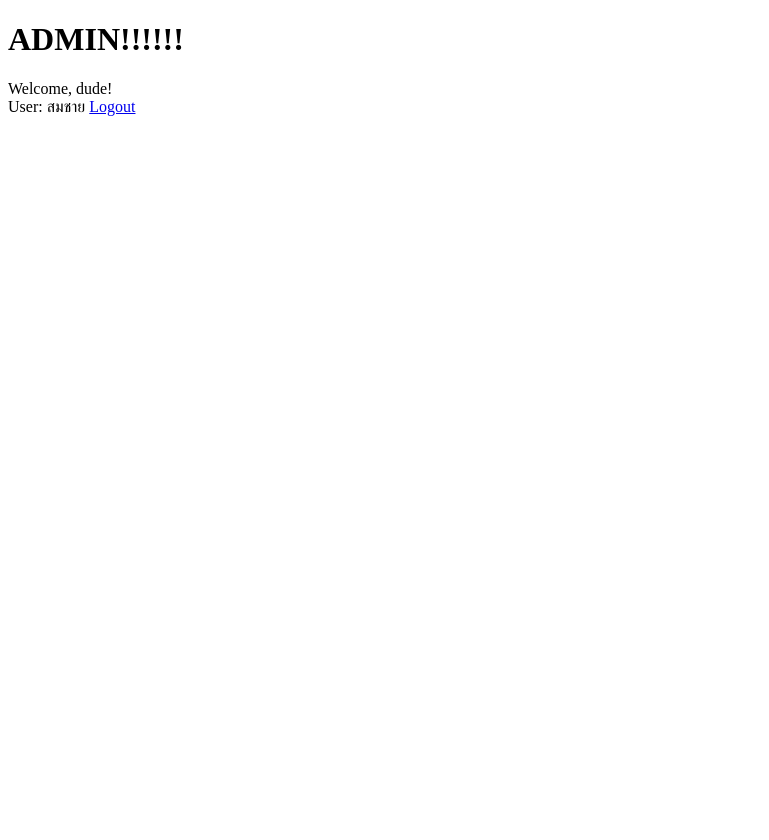
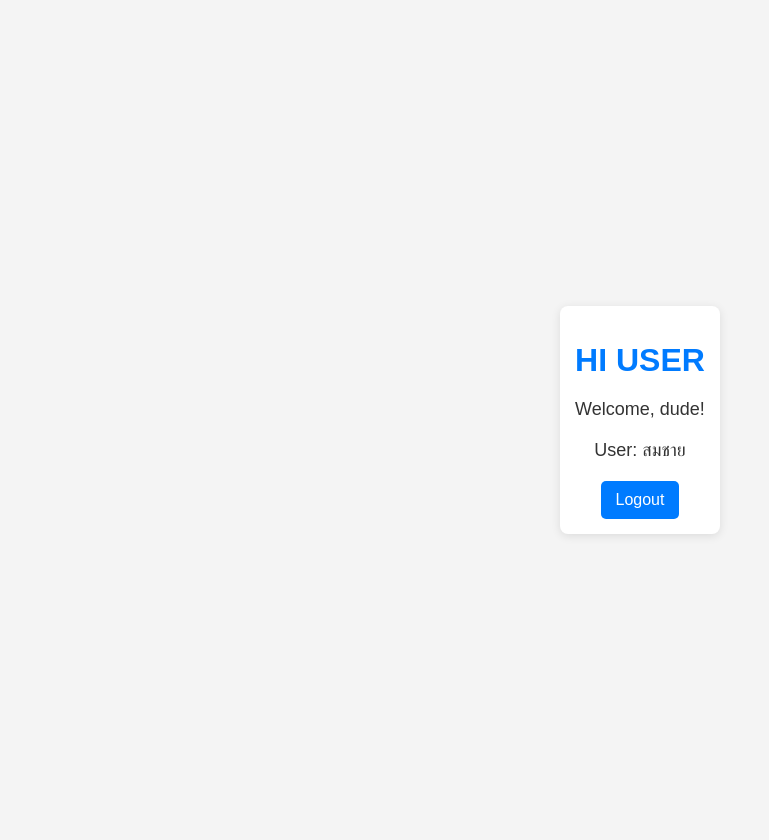
Before and after one commit to plaakhang/WEDDESIGN, a PHP site: page /page_user.php in a window 1280 px wide. Shown: the whole page, without its empty margins (0-769 px from the left). Before the commit the page ends 116 px from the top, so only its background shows below. Run offline with PHP 8.4, Linux system fonts and the light colour scheme; a user stored in the database is signed in.

Commit message:
ver.1.2.4

```diff
--- a/page_user.php
+++ b/page_user.php
@@ -9,15 +9,67 @@ if (!isset($_SESSION['status']) || $_SESSION['status'] !== 'user') {
 
 <!DOCTYPE html>
 <html lang="en">
+
 <head>
     <meta charset="UTF-8">
     <meta name="viewport" content="width=device-width, initial-scale=1.0">
     <title>User PAGE</title>
+    <style>
+        body {
+            font-family: Arial, sans-serif;
+            background-color: #f4f4f4;
+            color: #333;
+            margin: 0;
+            padding: 20px;
+            display: flex;
+            flex-direction: column;
+            align-items: center;
+            justify-content: center;
+            height: 100vh;
+        }
+
+        h1 {
+            color: #007BFF;
+            margin-bottom: 20px;
+        }
+
+        p {
+            font-size: 18px;
+            text-align: center;
+            margin-bottom: 20px;
+        }
+
+        a {
+            display: inline-block;
+            padding: 10px 15px;
+            background-color: #007BFF;
+            color: white;
+            text-decoration: none;
+            border-radius: 5px;
+            transition: background-color 0.3s;
+        }
+
+        a:hover {
+            background-color: #0056b3;
+        }
+
+        .welcome-message {
+            background-color: #fff;
+            padding: 15px;
+            border-radius: 8px;
+            box-shadow: 0 2px 10px rgba(0, 0, 0, 0.1);
+            text-align: center;
+        }
+    </style>
 </head>
+
 <body>
-    <h1>ADMIN!!!!!!</h1>
-    Welcome, dude! <br>
-    User: <?=$_SESSION['fname_lname'] ?>
-    <a href="./auth/logout.php">Logout</a>
+    <div class="welcome-message">
+        <h1>HI USER</h1>
+        <p>Welcome, dude!</p>
+        <p>User: <?=$_SESSION['fname_lname'] ?></p>
+        <a href="./auth/logout.php">Logout</a>
+    </div>
 </body>
+
 </html>
```
